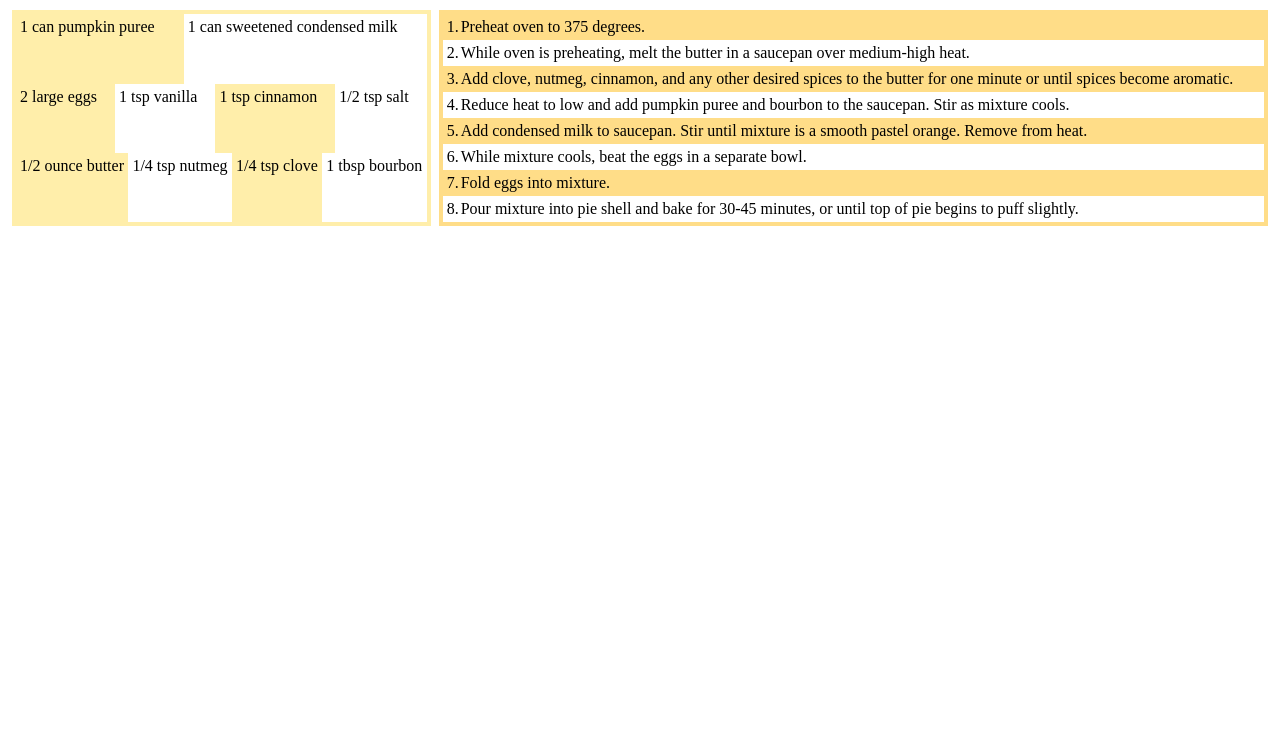
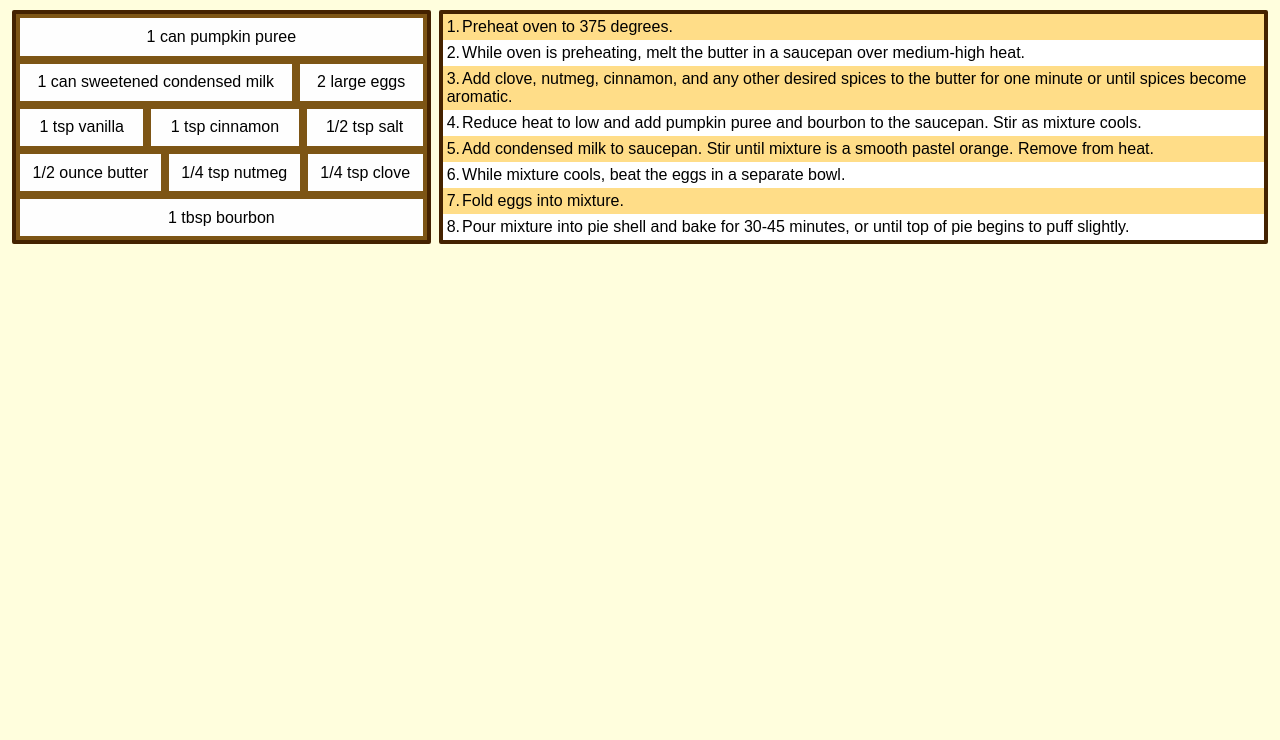
Before and after one commit to hallielarsson/RecipeExample, a plain HTML site: page index.html in a window 1280 px wide. Shown: the part 60-800 px from the top of the page. Drawn offline with Linux system fonts and the light colour scheme.

Commit message:
style changes
Fixed colors, fonts.

```diff
--- a/index.html
+++ b/index.html
@@ -2,19 +2,25 @@
   <title>Pumpkin Pie Recipe</title>
 
   <style>
+  body {
+    background-color: #FFFEDD;
+    font-family: sans-serif;
+  }
+
     .recipe-wrapper{
       display: flex;
     }
 
     .recipe, .ingredients{
-      padding: 4px;
       margin: 4px;
+      border: 4px solid #442200;
+      border-radius: 2px;
     }
 
     .recipe{
       background-color: #FFDD88;
       counter-reset: section;
-      flex: 2;
+      flex: 1;
     }
 
     .recipe div::before {
@@ -25,21 +31,26 @@
     }
 
     .ingredients {
-      background-color: #FFEEAA;
-      flex: 1;
+      background-color: #7d5515;
       display: flex;
-      flex-wrap: wrap;
+      flex-flow: row wrap;
+      justify-content: stretch;
+      flex: 0.5;
     }
 
     .ingredients div {
+      background-color: #FEFEFE;
+      margin: 4px;
+      display: flex;
+      flex-direction: column;
+      justify-content: center;
+      align-items: center;
+      flex-shrink: 0;
       flex-grow: 1;
-      flex-shrink: 0;
+
     }
     .ingredients div, .recipe div{
       padding: 4px;
-    }
-    .ingredients div:nth-child(even) {
-      background-color: white;
     }
 
     .recipe div:nth-child(even) {
```
